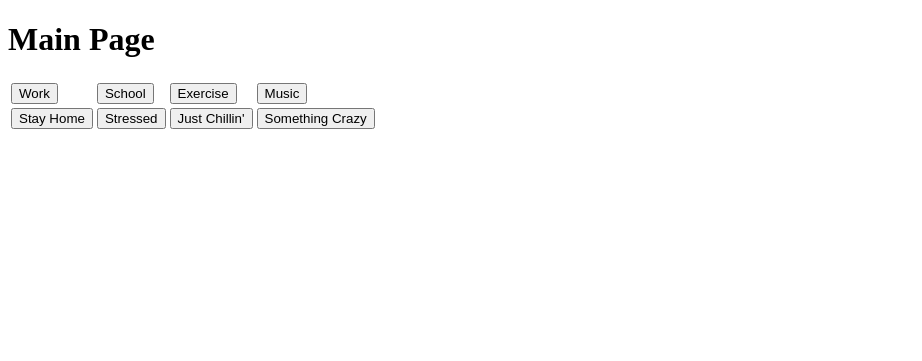
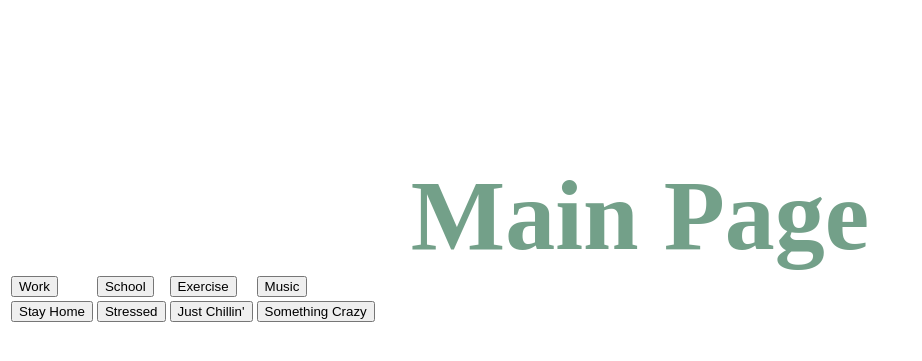
Before and after one commit to laguirre12/2Do2Day, a Python web app: template templates/index.html in a window 1280 px wide. Shown: the top 361 px of the page, without its empty margins (0-922 px from the left). Run offline with Jinja, Linux system fonts and the light colour scheme; the template is opened without the code that fills it, so the values that code supplies are empty.

Commit message:
fixed CSS, now fully functioning

```diff
--- a/app.yaml
+++ b/app.yaml
@@ -9,6 +9,9 @@ handlers:
   static_files: favicon.ico
   upload: favicon\.ico
 
+- url: /styles
+  static_dir: styles
+
 - url: .*
   script: main.app
 
--- /dev/null
+++ b/styles/style.css
@@ -0,0 +1,9 @@
+#index h1 {
+  margin: 0;
+  padding: 0;
+  font-family: 'Oranienbaum', serif;
+  font-size: 100px;
+  text-align: center;
+  color: rgb(115,160,137);
+  margin-top: 12.5%;
+}
--- a/templates/index.html
+++ b/templates/index.html
@@ -1,12 +1,11 @@
 <!DOCTYPE html>
 <html>
   <head>
-    <title>2Do2Day</title>
-    <!-- Pull in our CSS and JS.
-    <link href='/css/style.css' rel='stylesheet' type='text/css'>
-    <script src="/js/ajax.js"></script> -->
+    <title>Today.</title>
+    <link href="styles/style.css" rel="stylesheet" type="text/css">
+    <!-- <script src="/js/ajax.js"></script> -->
   </head>
-  <body>
+  <body id='index'>
     <h1>Main Page</h1>
 
     <table>
```
